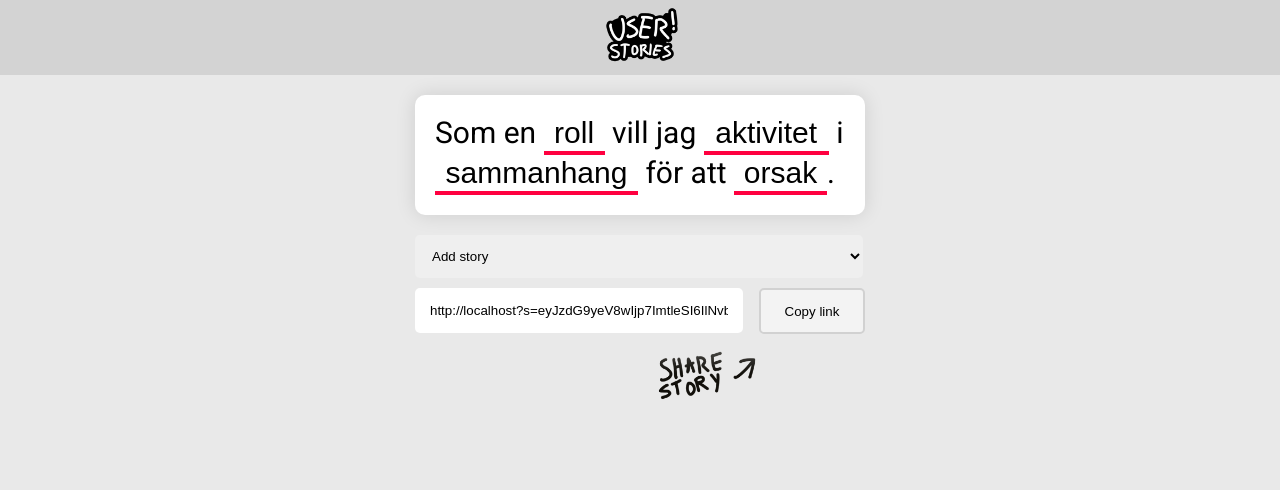
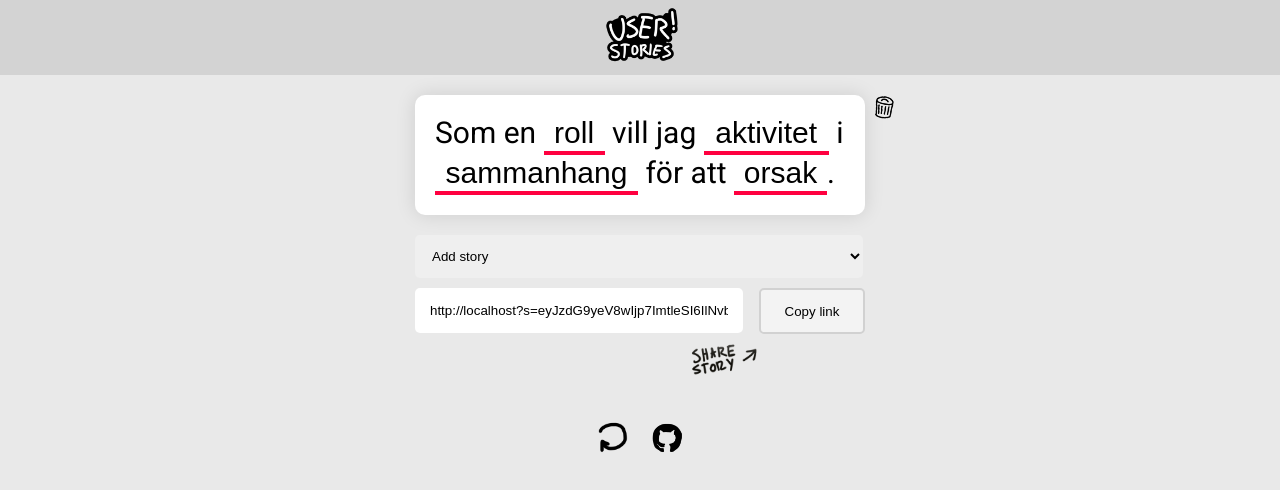
Before and after one commit to Yogsther/user-stories, a plain HTML site: page index.html in a window 1280 px wide. Drawn offline with Linux system fonts and the light colour scheme.

Commit message:
Added footer with reset and github link

```diff
--- a/css/style.css
+++ b/css/style.css
@@ -56,6 +56,7 @@ img {
     padding: 20px;
     font-family: 'Roboto';
     box-shadow: 0px 0px 20px rgba(0, 0, 0, 0.116);
+    position: relative;
 }
 
 .story-input {
@@ -69,12 +70,30 @@ img {
 }
 
 .story-input:focus {
-    background: rgb(231, 231, 231);
+    background: rgb(235, 235, 235);
+}
+
+.story-input:hover{
+    background: rgb(235, 235, 235);
 }
 
 /*TODO::::*/
 *:focus {
     outline: 0;
+}
+
+.delete-button{
+    height: 25px;
+    position: absolute;
+    right: -30px;
+    top: 0px;
+    transform: rotate(10deg);
+    cursor: pointer;
+    transform: all .1s;
+}
+
+.delete-button:hover{
+    transform: rotate(20deg) scale(1.1);
 }
 
 
@@ -124,9 +143,33 @@ img {
 }
 
 #share-notation{
-    top: 10px;
-    height: 60px;
+    top: 5px;
+    height: 40px;
     display: block;
     position: relative;
     float: right;
 }
+
+#footer{
+    width: 104px;
+    margin: 0 auto;
+    display: block;
+    position: relative;
+    margin-top: 80px;
+    height: 50px;
+
+}
+
+a{
+    color: none;
+    text-decoration: none;
+}
+
+.footer-logo{
+    position: relative;
+    width: 40px;
+    margin: 5px;
+    display: inline-block;
+    cursor: pointer;
+    transition: all .1s;
+}
--- a/index.html
+++ b/index.html
@@ -29,6 +29,15 @@
             <button id="copy-link-button" class="btn" onclick="copy_link()">Copy link</button>
         <img src="design/share_0.png" id="share-notation" alt="">
         </div>
+
+        <div id="footer">
+            <a href="/">
+                <img src="design/reset_0.png" class="footer-logo" id="reset" alt="" title="Reset story (undo with CTRL+Z)">
+            </a>
+            <a href="https://github.com/Yogsther/user-stories" target="_blank" title="Visit the Github repo (in new window)">
+            <img src="design/github_0.png" class="footer-logo" id="github" alt="">
+        </a>
+        </div>
     </div>
 
     <script src="js/main.js"></script>
--- a/js/main.js
+++ b/js/main.js
@@ -3,8 +3,10 @@ var stories = {};
 var last_link = "";
 
 // Animating images
-animate_logo("logo", "design/logo_small_black_xx.png", 3, 200);
-animate_logo("share-notation", "design/share_x.png", 2, 250);
+animate_image("logo", "design/logo_small_black_xx.png", 3, 200);
+animate_image("share-notation", "design/share_x.png", 2, 250);
+animate_image('github', 'design/github_x.png', 3)
+animate_image('reset', 'design/reset_x.png', 3)
 
 window.onload = () => {
     load_template_options();
@@ -13,21 +15,21 @@ window.onload = () => {
 };
 
 document.fonts.onloadingdone = () => {
-    for(var el of document.getElementsByClassName('story-input')) update_story(el)
+    for (var el of document.getElementsByClassName("story-input"))
+        update_story(el);
 };
 
 window.onpopstate = e => {
     preload_story();
 };
 
-
-String.prototype.pixelLength = function() {
+String.prototype.pixelLength = function () {
     var ruler = document.getElementById("ruler");
     ruler.innerHTML = this;
     return ruler.offsetWidth;
 };
 
-String.prototype.nthIndex = function(pat, n) {
+String.prototype.nthIndex = function (pat, n) {
     n++;
     var L = this.length,
         i = -1;
@@ -45,7 +47,7 @@ String.prototype.nthIndex = function(pat, n) {
  * @param {*} length Amount of images
  * @param {*} speed ms between each frame
  */
-function animate_logo(target, path, length, speed = 200) {
+function animate_image(target, path, length, speed = 200) {
     var target = document.getElementById(target);
     var images = [];
 
@@ -66,25 +68,24 @@ function animate_logo(target, path, length, speed = 200) {
         return value;
     }
 
-    var index = 0;
+    var index = Math.floor(Math.random()*length-1);
     var loop = setInterval(() => {
+        try{
             target.src = images[index++ % length].src;
+        } catch(e){}
     }, speed);
 
     return loop;
 }
 
-
-
-var keys_down = []
-document.addEventListener('keydown', e => {
-    keys_down[e.keyCode] = true
-    if(keys_down[17] && keys_down[90]) history.back()
-})
-document.addEventListener('keyup', e => {
-    keys_down[e.keyCode] = false
-
-})
+var keys_down = [];
+document.addEventListener("keydown", e => {
+    keys_down[e.keyCode] = true;
+    if (keys_down[17] && keys_down[90]) history.back();
+});
+document.addEventListener("keyup", e => {
+    keys_down[e.keyCode] = false;
+});
 
 function preload_story() {
     loading = true;
@@ -147,13 +148,7 @@ function user_add_story(el) {
             "Enter your story template here. For every word you want to be editable surround it with curcly brackes. Exmaple: A word that is {editable}!"
         );
         if (template && template.length >= 10) {
-            var key = template.substr(0, 10);
-            templates[key] = {
-                key: key,
-                text: template,
-                custom: true
-            };
-            load_template_options();
+            add_custom_template(template);
             update_link();
         } else {
             alert("Story is too short.");
@@ -167,8 +162,7 @@ function user_add_story(el) {
 function add_story(template = undefined, inputs = []) {
     var el = document.getElementById("stories");
     if (!template) template = document.getElementById("choose-template").value;
-    var story = generate_story(templates[template], inputs);
-    el.appendChild(story);
+    generate_story(templates[template], inputs);
 }
 
 function update_link() {
@@ -180,9 +174,9 @@ function generate_link() {
     for (var key in templates)
         if (templates[key].custom) custom_templates.push(templates[key].text);
     var c_templates =
-        custom_templates.length > 0
-            ? encodeURIComponent(btoa(JSON.stringify(custom_templates)))
-            : false;
+        custom_templates.length > 0 ?
+        encodeURIComponent(btoa(JSON.stringify(custom_templates))) :
+        false;
     var c_stories = encodeURIComponent(btoa(JSON.stringify(stories)));
     return (
         location.origin +
@@ -244,16 +238,24 @@ function set_width(el) {
     return el;
 }
 
+function delete_story(el){
+    var story_id = el.getAttribute('story-id')
+    delete stories[story_id]
+    document.getElementById(story_id).remove()
+    update_link()
+    push_history()
+}
+
 function generate_story(
     template = templates["Som en roll"],
     inputs = [],
     prevent_push = false
 ) {
-    //<svg xmlns="http://www.w3.org/2000/svg" width="24" height="24" viewBox="0 0 24 24"><path d="M6 19c0 1.1.9 2 2 2h8c1.1 0 2-.9 2-2V7H6v12zM19 4h-3.5l-1-1h-5l-1 1H5v2h14V4z"/><path d="M0 0h24v24H0z" fill="none"/></svg>
     // Setup story element
     var story = document.createElement("div");
     story.classList.add("story");
     var id = `story_${auto_increment++}`;
+    story.id = id
     // Index of editable word in the story
     var input_index = 0;
     // Insert new exert into global stories
@@ -277,14 +279,15 @@ function generate_story(
             // Grab the word in its entirety without brackets from the text
             // If inputs for this word is definied, instead put that in the value
             // ... This is for when loading a story.
-            var value = inputs[input_index]
-                ? inputs[input_index]
-                : template.substr(i + 1, stop - i - 1);
+            var value = inputs[input_index] ?
+                inputs[input_index] :
+                template.substr(i + 1, stop - i - 1);
 
             // Prepare the input field
             input_field.setAttribute("story-id", id);
             input_field.setAttribute("value", value);
             input_field.setAttribute("input-index", input_index);
+            input_field.setAttribute('onclick', "this.setSelectionRange(0, this.value.length);")
             input_field.setAttribute("oninput", "update_story(this, true)");
             input_field.classList.add("story-input");
             input_field.type = "text";
@@ -303,6 +306,16 @@ function generate_story(
             story.innerHTML += letter;
         }
     }
+    var delete_button = new Image();
+    delete_button.src = "design/delete_0.png";
+    delete_button.setAttribute("story-id", id);
+    delete_button.classList.add("delete-button");
+    delete_button.id = 'delete_'+id;
+    delete_button.title = "Delete this story (use CTRL+Z to undo!)"
+    delete_button.setAttribute('onclick', "delete_story(this)")
+    story.appendChild(delete_button);
 
+    document.getElementById('stories').appendChild(story);
+    animate_image("delete_" + id, "design/delete_x.png", 2, 300);
     return story;
 }
```
Also changed, not shown: design/delete_0.png (added), design/delete_1.png (added), design/github_0.png (added), design/github_1.png (added), design/github_2.png (added), design/reset_0.png (added), design/reset_1.png (added), design/reset_2.png (added). Lines whose indentation alone changed are shown as unchanged.
